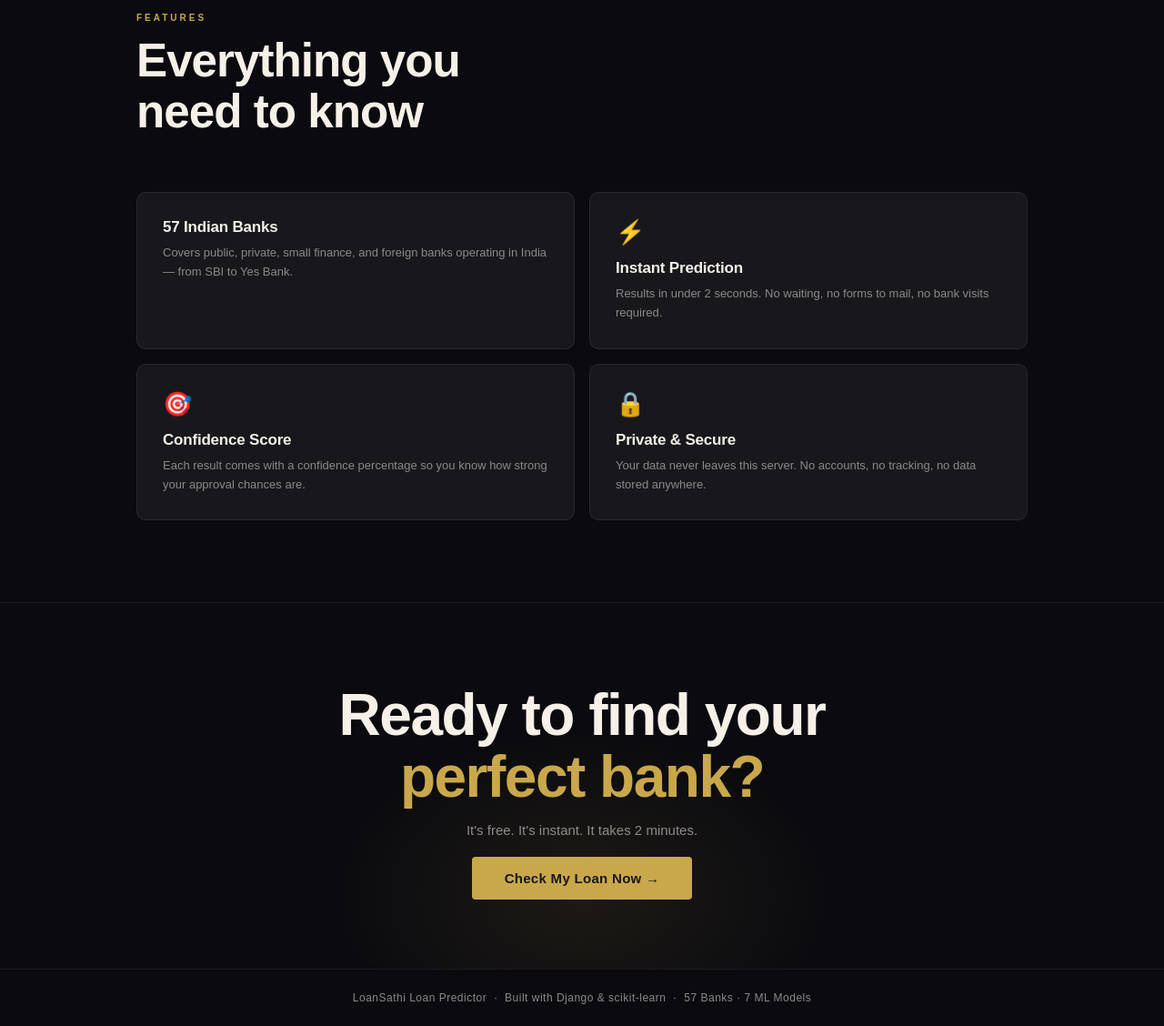
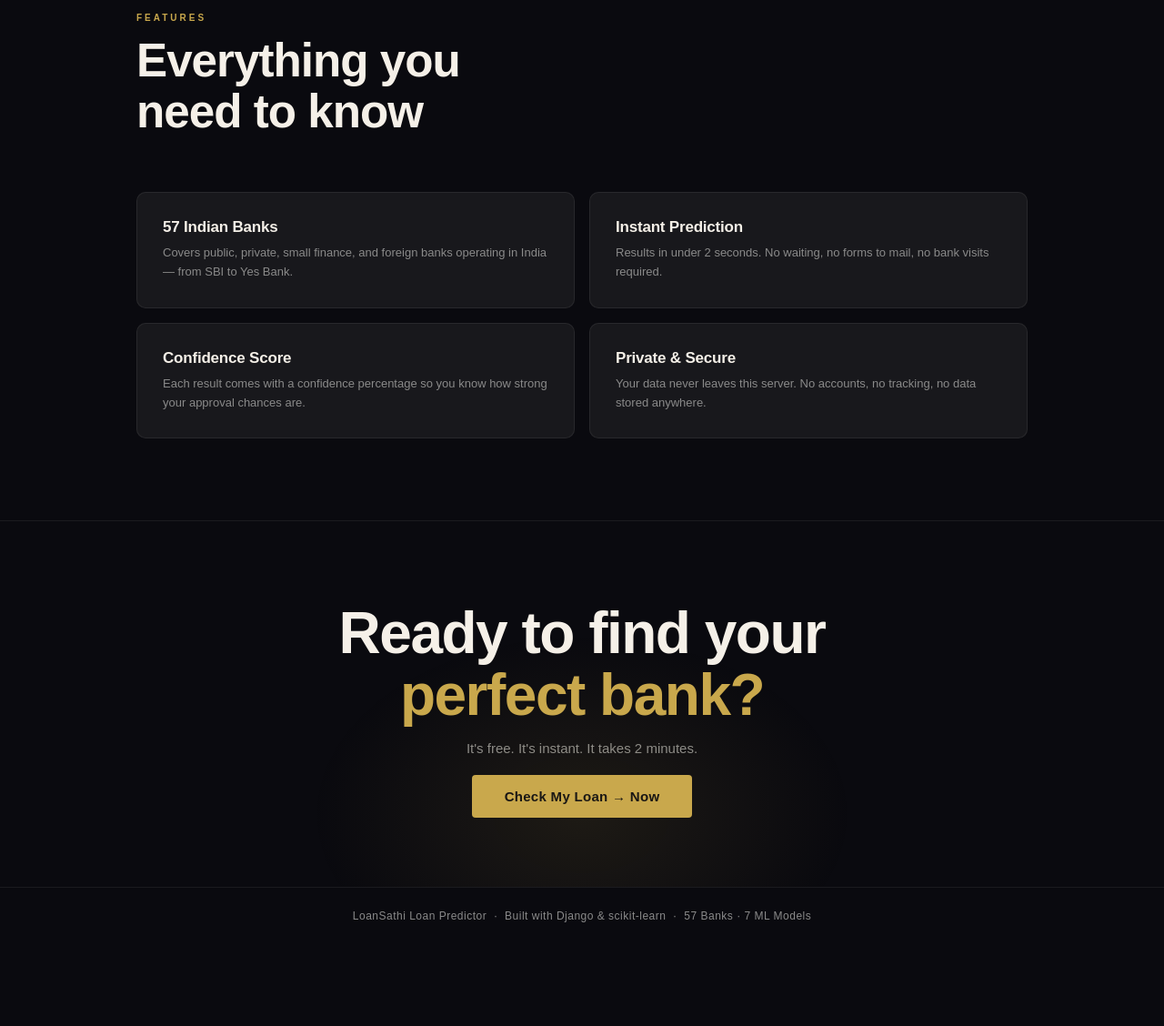
Before and after one commit to rat-sh/loan-predictor, a Django app: page / in a window 1280 px wide. Shown: the part 1578-2706 px from the top of the page at 91% size. After the commit the page ends 2592 px from the top, so only its background shows below. Run offline with Django 5.2, Linux system fonts and the light colour scheme; some web fonts are replaced.

Commit message:
minor ui fix

```diff
--- a/templates/home.html
+++ b/templates/home.html
@@ -336,7 +336,7 @@ footer {
 <!-- NAV -->
 <nav>
   <div class="nav-logo">LoanSathi</div>
-  <a href="/loan/" class="nav-link">Check My Loan →</a>
+  <a href="/loan/" class="nav-link">Check My Loan &rarr; </a>
 </nav>
 
 <!-- HERO -->
@@ -350,7 +350,7 @@ footer {
   </h1>
   <p>Submit one application. Our machine learning engine checks 57 Indian banks instantly and tells you exactly where you'll get approved.</p>
   <div class="cta-row">
-    <a href="/loan/" class="btn-cta solid">Check My Loan →</a>
+    <a href="/loan/" class="btn-cta solid">Check My Loan &rarr; </a>
     <a href="#how" class="btn-cta ghost">How it works</a>
   </div>
 </div>
@@ -397,17 +397,17 @@ footer {
       <p>Covers public, private, small finance, and foreign banks operating in India — from SBI to Yes Bank.</p>
     </div>
     <div class="feat-card">
-      <div class="feat-icon">⚡</div>
+
       <h4>Instant Prediction</h4>
       <p>Results in under 2 seconds. No waiting, no forms to mail, no bank visits required.</p>
     </div>
     <div class="feat-card">
-      <div class="feat-icon">🎯</div>
+
       <h4>Confidence Score</h4>
       <p>Each result comes with a confidence percentage so you know how strong your approval chances are.</p>
     </div>
     <div class="feat-card">
-      <div class="feat-icon">🔒</div>
+
       <h4>Private & Secure</h4>
       <p>Your data never leaves this server. No accounts, no tracking, no data stored anywhere.</p>
     </div>
@@ -418,7 +418,7 @@ footer {
 <div class="cta-band">
   <h2>Ready to find your<br><span>perfect bank?</span></h2>
   <p>It's free. It's instant. It takes 2 minutes.</p>
-  <a href="/loan/" class="btn-cta solid">Check My Loan Now →</a>
+  <a href="/loan/" class="btn-cta solid">Check My Loan &rarr; Now </a>
 </div>
 
 <!-- FOOTER -->
```
